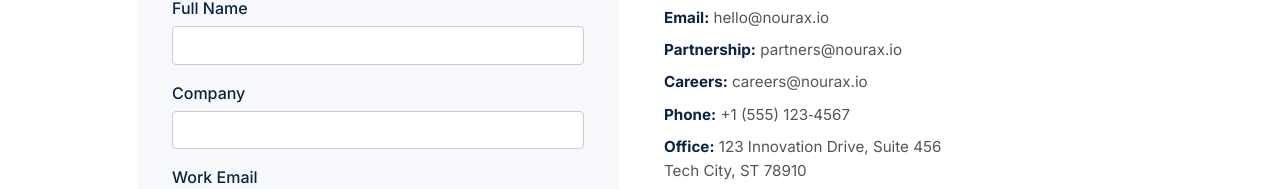
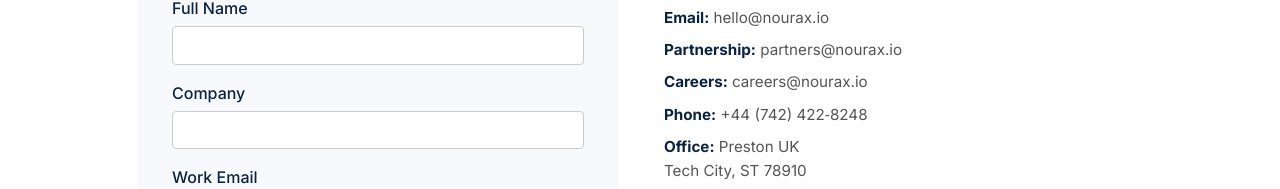
Before and after one commit to Muhammad-Hammad-Ur-Rehman/nouraxai, a plain HTML site: page contact.html in a window 1280 px wide. Shown: the part 361-550 px from the top of the page. Drawn offline with Linux system fonts and the light colour scheme.

Commit message:
Update contact.html

```diff
--- a/contact.html
+++ b/contact.html
@@ -50,8 +50,8 @@
           <p><strong>Email:</strong> hello@nourax.io</p>
           <p><strong>Partnership:</strong> partners@nourax.io</p>
           <p><strong>Careers:</strong> careers@nourax.io</p>
-          <p><strong>Phone:</strong> +1 (555) 123‑4567</p>
-          <p><strong>Office:</strong> 123 Innovation Drive, Suite 456<br />Tech City, ST 78910</p>
+          <p><strong>Phone:</strong> +44 (742) 422‑8248</p>
+          <p><strong>Office:</strong> Preston UK<br />Tech City, ST 78910</p>
           <div class="map-placeholder">Map Placeholder</div>
         </div>
       </div>
```
